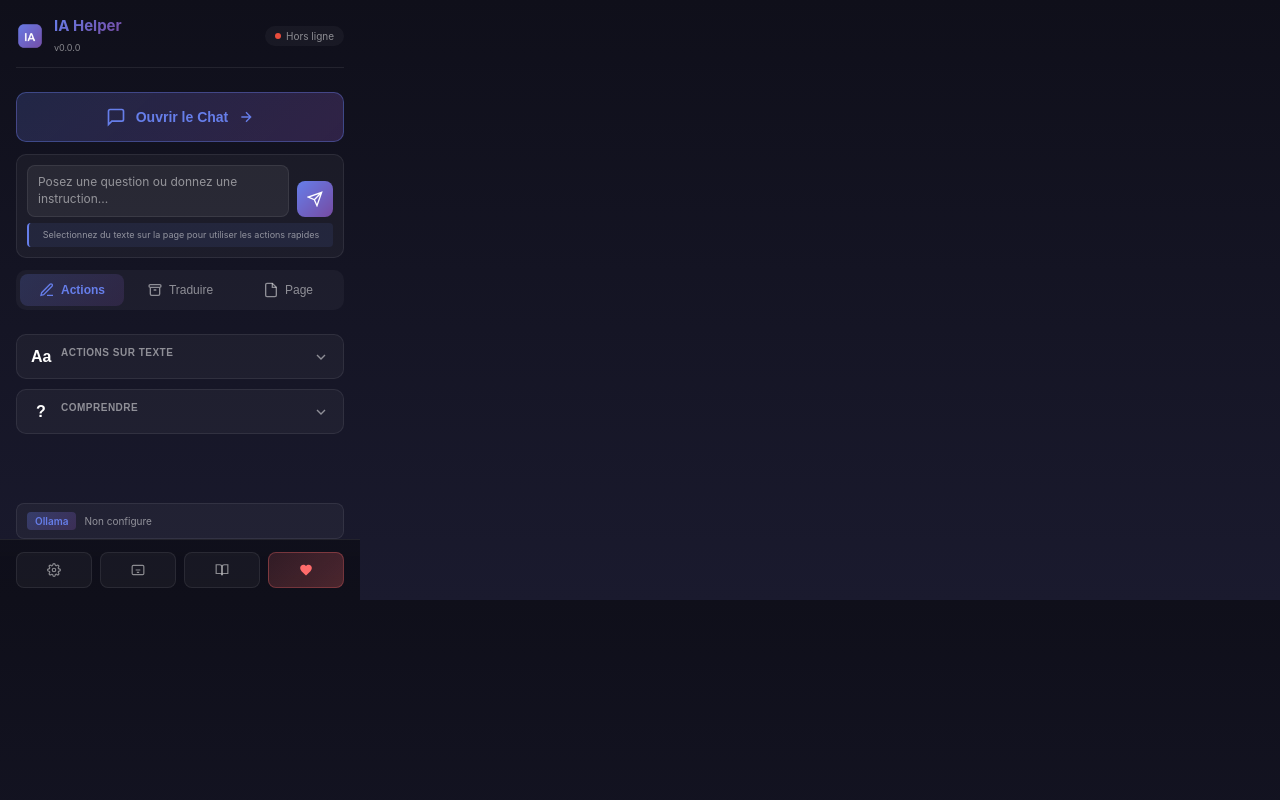
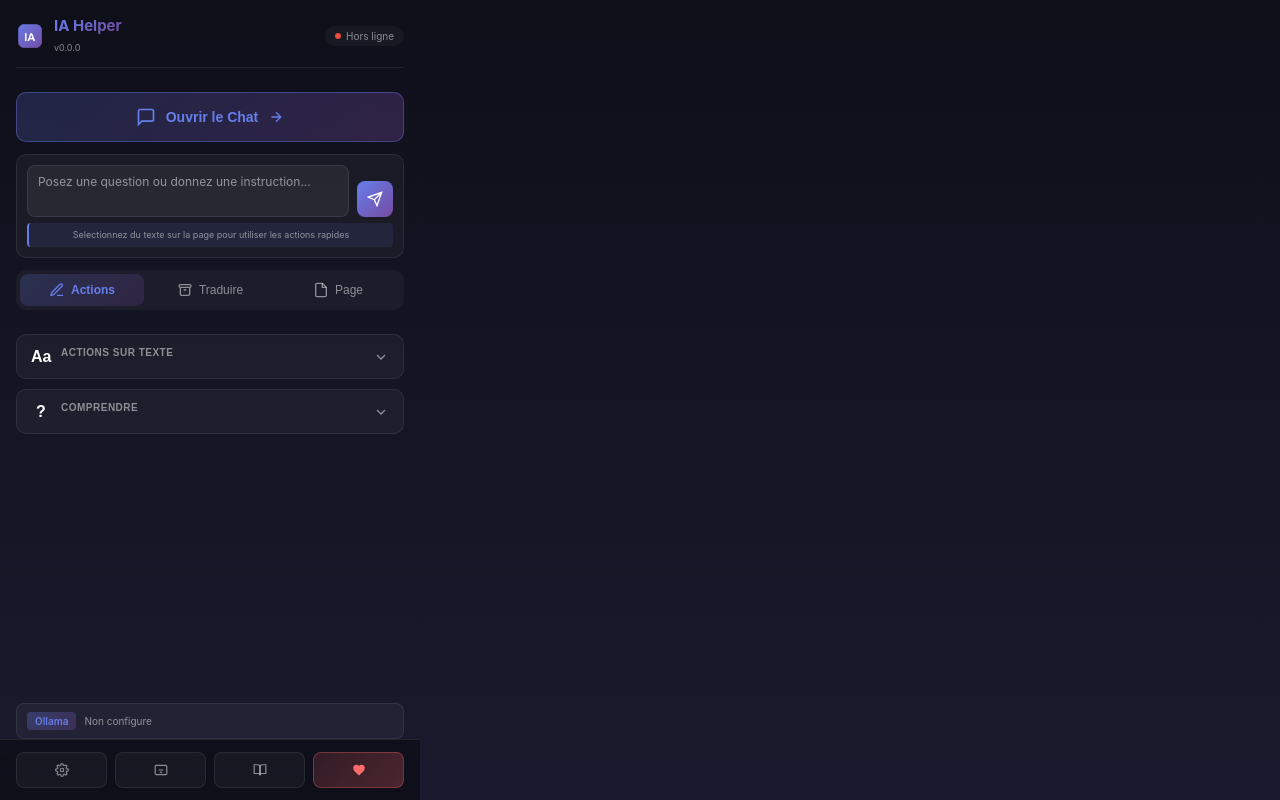
Before and after one commit to Gohanado/ia-helper, a website with bundled scripts: page src/popup/popup.html in a window 1280 px wide. Built offline with nearby package versions, Linux system fonts and the light colour scheme; some packages are replaced by stand-ins of ours; no server answers.

Commit message:
fix: mobile-friendly popup and chat layouts

```diff
--- a/src/chat/chat.css
+++ b/src/chat/chat.css
@@ -1346,6 +1346,17 @@ body {
 
 /* === RESPONSIVE === */
 @media (max-width: 768px) {
+  body {
+    height: auto;
+    min-height: 100vh;
+    overflow: auto;
+  }
+
+  .chat-app {
+    flex-direction: column;
+    min-height: 100vh;
+  }
+
   .sidebar {
     position: fixed;
     left: 0;
@@ -1361,4 +1372,43 @@ body {
   .welcome-suggestions {
     flex-direction: column;
   }
+
+  .chat-main {
+    margin-left: 0;
+  }
+
+  .chat-header {
+    flex-wrap: wrap;
+    gap: 8px;
+    padding: 10px 14px;
+  }
+
+  .header-controls {
+    flex-wrap: wrap;
+    gap: 8px;
+  }
+
+  .messages-container {
+    padding: 12px;
+  }
+
+  .messages-wrapper {
+    max-width: 100%;
+  }
+
+  .chat-footer {
+    flex-direction: column;
+    align-items: stretch;
+    gap: 10px;
+    padding: 12px;
+  }
+
+  .input-container {
+    width: 100%;
+  }
+
+  .control-buttons {
+    justify-content: flex-start;
+    gap: 8px;
+  }
 }
--- a/src/popup/popup.css
+++ b/src/popup/popup.css
@@ -21,11 +21,12 @@
 }
 
 html, body {
-  width: 360px;
-  height: 600px;
+  width: 100%;
+  max-width: 420px;
+  min-height: 100vh;
   margin: 0;
   padding: 0;
-  overflow: hidden;
+  overflow-y: auto;
 }
 
 body {
@@ -35,8 +36,9 @@ body {
 }
 
 .popup-wrapper {
-  width: 360px;
-  height: 600px;
+  width: 100%;
+  max-width: 420px;
+  min-height: 100vh;
   display: flex;
   flex-direction: column;
 }
--- a/src/popup/popup.html
+++ b/src/popup/popup.html
@@ -1,5 +1,5 @@
 <!DOCTYPE html>
-<html lang="fr">
+<html lang="en">
 <head>
   <meta charset="UTF-8">
   <meta name="viewport" content="width=device-width, initial-scale=1.0">
```
